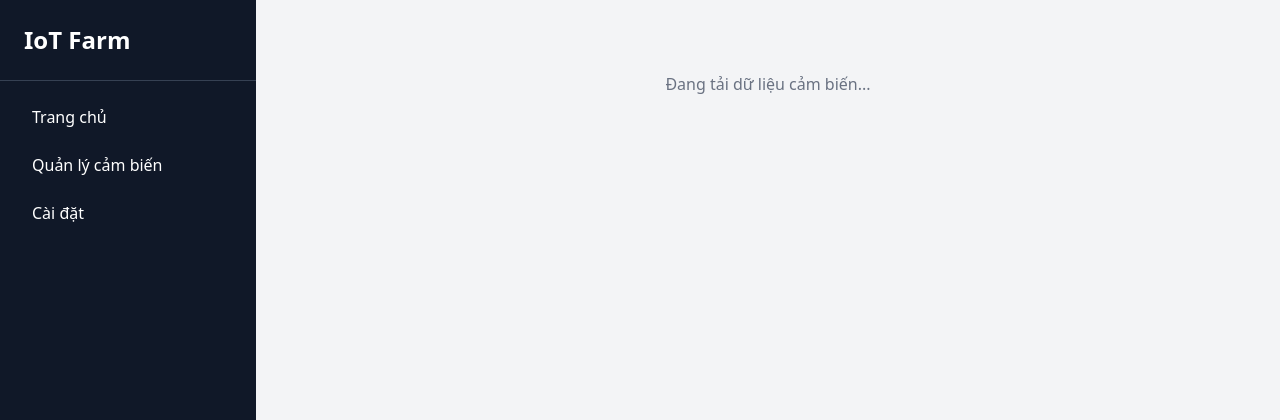
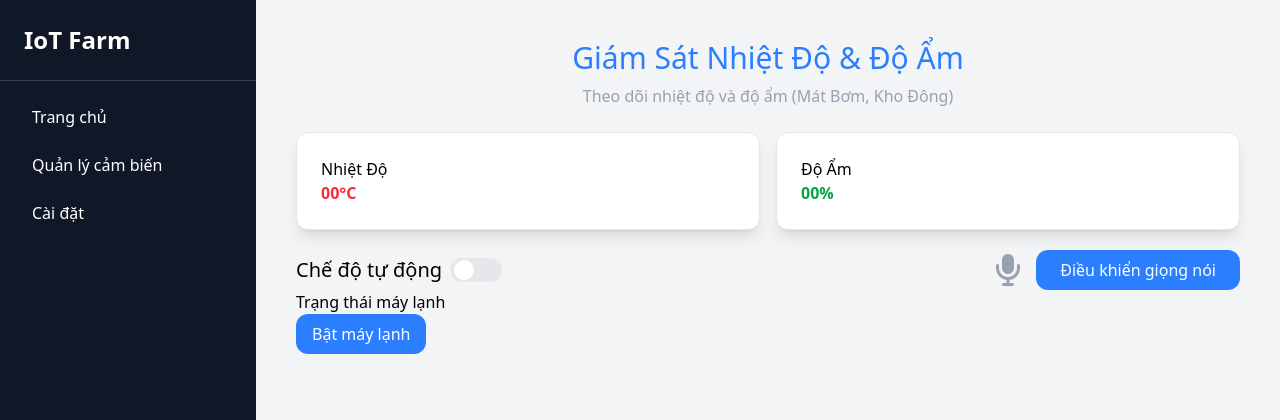
Before and after one commit to HaiDang1304/System-Farm-IoT, a React (Vite) app in the folder IotFarm/: page /dht22 in a window 1280 px wide. Before the commit this address led to /home. Shown: the top 420 px of the page. Built offline with nearby package versions, Linux system fonts and the light colour scheme; no server answers; sample sign-in values are in the browser's storage.

Commit message:
update pages DHT22

```diff
--- a/IotFarm/package.json
+++ b/IotFarm/package.json
@@ -15,7 +15,7 @@
     "lucide-react": "^0.544.0",
     "react": "^19.1.1",
     "react-dom": "^19.1.1",
-    "react-router-dom": "^7.9.1",
+    "react-router-dom": "^7.9.4",
     "recharts": "^3.2.1",
     "sweetalert2": "^11.23.0"
   },
--- a/IotFarm/src/App.jsx
+++ b/IotFarm/src/App.jsx
@@ -7,8 +7,9 @@ import {
 } from "react-router-dom";
 import Home from "./pages/Home";
 import Login from "./pages/Login";
+import Register from "./pages/Register";
 import Layout from "./components/Layout";
-import Register from "./pages/Register";
+import DHT22 from "./pages/DHT22";
 import { auth } from "./firebase";
 import { onAuthStateChanged } from "firebase/auth";
 
@@ -25,7 +26,6 @@ function App() {
       }
       setLoading(false);
     });
-
     return () => unsubscribe();
   }, []);
 
@@ -34,15 +34,30 @@ function App() {
   return (
     <Router>
       <Routes>
+        {/* Các route công khai */}
+        <Route
+          path="/login"
+          element={currentUser ? <Navigate to="/home" /> : <Login />}
+        />
+        <Route
+          path="/register"
+          element={currentUser ? <Navigate to="/home" /> : <Register />}
+        />
 
-        <Route path="/login" element={currentUser ? <Navigate to="/home" /> : <Login />}/>
+        {/* Layout cha: chỉ vào được khi đã đăng nhập */}
+        <Route
+          path="/"
+          element={currentUser ? <Layout /> : <Navigate to="/login" />}
+        >
+          <Route path="home" element={<Home />} />
+          <Route path="dht22" element={<DHT22 />} />
+          <Route path="sensors" element={<div>Trang quản lý cảm biến</div>} />
+          <Route path="settings" element={<div>Trang cài đặt</div>} />
+          {/* thêm các trang khác ở đây */}
+        </Route>
 
-        <Route path="/register" element={currentUser ? <Navigate to="/home" /> : <Register />} />
-        <Route path="/home" element={ currentUser ? ( <Layout> <Home /> </Layout> ) : ( <Navigate to="/login" /> ) } />
-
-
-        <Route path="/sensors" element={ currentUser ? ( <Layout> <div>Trang quản lý cảm biến</div> </Layout> ) : ( <Navigate to="/login" /> )  }/>
-        <Route path="*" element={<Navigate to="/login" />} />
+        {/* Redirect mặc định */}
+        <Route path="*" element={<Navigate to="/home" />} />
       </Routes>
     </Router>
   );
--- a/IotFarm/src/components/Layout.jsx
+++ b/IotFarm/src/components/Layout.jsx
@@ -1,13 +1,13 @@
 import React from "react";
 import Sidebar from "./Sidebar";
+import { Outlet } from "react-router-dom";
 
-const Layout = ({ children, setIsAuth }) => {
+const Layout = () => {
   return (
     <div className="flex">
-      <Sidebar setIsAuth={setIsAuth} />
-
+      <Sidebar />
       <main className=" ml-64 flex-1 bg-gray-100 p-6 min-h-screen">
-        {children}
+        <Outlet />
       </main>
     </div>
   );
--- /dev/null
+++ b/IotFarm/src/pages/DHT22.jsx
@@ -0,0 +1,70 @@
+import React, { useEffect, useState } from "react";
+
+const API_URL = "http://localhost:3000/data";
+
+const DHT22 = () => {
+  const [sensorData, setSensorData] = useState({ nhietdo: 0, doam: 0 });
+
+  useEffect(() => {
+    fetch(API_URL)
+      .then((res) => res.json())
+      .then((data) => setSensorData(data))
+      .catch((err) => console.error("Lỗi fetch dữ liệu:", err));
+  }, []);
+
+  return (
+    <div>
+      <div className="p-4">
+        <h2 className="text-3xl font-medium text-blue-500 text-center ">
+          Giám Sát Nhiệt Độ & Độ Ẩm
+        </h2>
+        <p className="text-md text-gray-400 text-center mt-2 ">
+          Theo dõi nhiệt độ và độ ẩm (Mát Bơm, Kho Đông)
+        </p>
+        <div className="flex flex-wrap gap-4 mb-2 min-w-full mt-6">
+          <div className="flex-1 bg-white p-6 rounded-xl shadow-lg border border-gray-200">
+            <p>Nhiệt Độ</p>
+            <span className="text-red-500 font-semibold">
+              {sensorData.nhietdo}0°C
+            </span>
+          </div>
+          <div className="flex-1 bg-white p-6 rounded-xl shadow-lg border border-gray-200">
+            <p>Độ Ẩm</p>
+            <span className="text-green-600 font-semibold">
+              {sensorData.doam}0%
+            </span>
+          </div>
+        </div>
+        <div className="flex flex-col sm:flex-row items-center justify-between gap-6 mt-5">
+          <div className=" flex gap-2">
+            <p className="text-xl font-medium">Chế độ tự động</p>
+            <label className="relative inline-flex items-center cursor-pointer">
+              <input type="checkbox" className="sr-only peer" />
+              <div className="w-13 h-6 bg-gray-200 peer-focus:outline-none rounded-full peer peer-checked:bg-green-500 transition-colors duration-300"></div>
+              <div className="absolute left-1 top-1 bg-white w-5 h-5 rounded-full transition-transform duration-300 peer-checked:translate-x-full"></div>
+            </label>
+          </div>
+          <div className=" flex gap-2">
+            <svg
+              xmlns="http://www.w3.org/2000/svg"
+              viewBox="0 0 640 640"
+              className="w-10 h-10 fill-gray-400"
+            >
+              <path d="M320 64C267 64 224 107 224 160L224 288C224 341 267 384 320 384C373 384 416 341 416 288L416 160C416 107 373 64 320 64zM176 248C176 234.7 165.3 224 152 224C138.7 224 128 234.7 128 248L128 288C128 385.9 201.3 466.7 296 478.5L296 528L248 528C234.7 528 224 538.7 224 552C224 565.3 234.7 576 248 576L392 576C405.3 576 416 565.3 416 552C416 538.7 405.3 528 392 528L344 528L344 478.5C438.7 466.7 512 385.9 512 288L512 248C512 234.7 501.3 224 488 224C474.7 224 464 234.7 464 248L464 288C464 367.5 399.5 432 320 432C240.5 432 176 367.5 176 288L176 248z" />
+            </svg>
+
+            <button className="bg-blue-500 px-6 py-2 rounded-xl cursor-pointer text-white  ">
+              Điều khiển giọng nói
+            </button>
+          </div>
+        </div>
+        <div>
+            <p>Trạng thái máy lạnh</p>
+            <button className="bg-blue-500 rounded-xl px-4 py-2 text-white">Bật máy lạnh</button>
+        </div>
+      </div>
+    </div>
+  );
+};
+
+export default DHT22;
--- a/IotFarm/src/pages/Home.jsx
+++ b/IotFarm/src/pages/Home.jsx
@@ -8,7 +8,9 @@ import {
     Sun,
     TreePine,
   } from "lucide-react";
+  import { Link } from "react-router-dom";
   import WeatherWidget from "../components/WeatherWeget";
+  import DHT22 from "./DHT22.JSX";
 
   const API_URL = "http://localhost:3000/data"; // URL backend Node.js
 
@@ -56,7 +58,7 @@ const Home = () => {
         <div className="grid grid-cols-1 sm:grid-cols-2 lg:grid-cols-3 gap-8">
 
           {/* Cảm biến DHT22 */}
-        <div className="bg-white rounded-2xl shadow-xl p-6 hover:shadow-2xl transition">
+          <Link to="/dht22" className="bg-white rounded-2xl shadow-xl p-6 hover:shadow-2xl transition">
             <div className="flex items-center gap-3 text-blue-600 mb-4">
               <Thermometer className="w-6 h-6" />
               <h3 className="text-lg font-bold">Cảm biến DHT22</h3>
@@ -75,7 +77,7 @@ const Home = () => {
             </p>
             <p>📊 Trạng thái: <span className="text-gray-700 font-medium">Ổn định</span></p>
             <p>⏱ Cập nhật: <span className="text-gray-500">{timeString}</span></p>
-        </div>
+          </Link>
 
           {/* Cảm biến độ ẩm đất */}
           <div className="bg-white rounded-2xl shadow-xl p-6 hover:shadow-2xl transition">
```
Also changed, not shown: 1 other file (tests, documents, lock files or other folders). Lines whose indentation alone changed are shown as unchanged.
